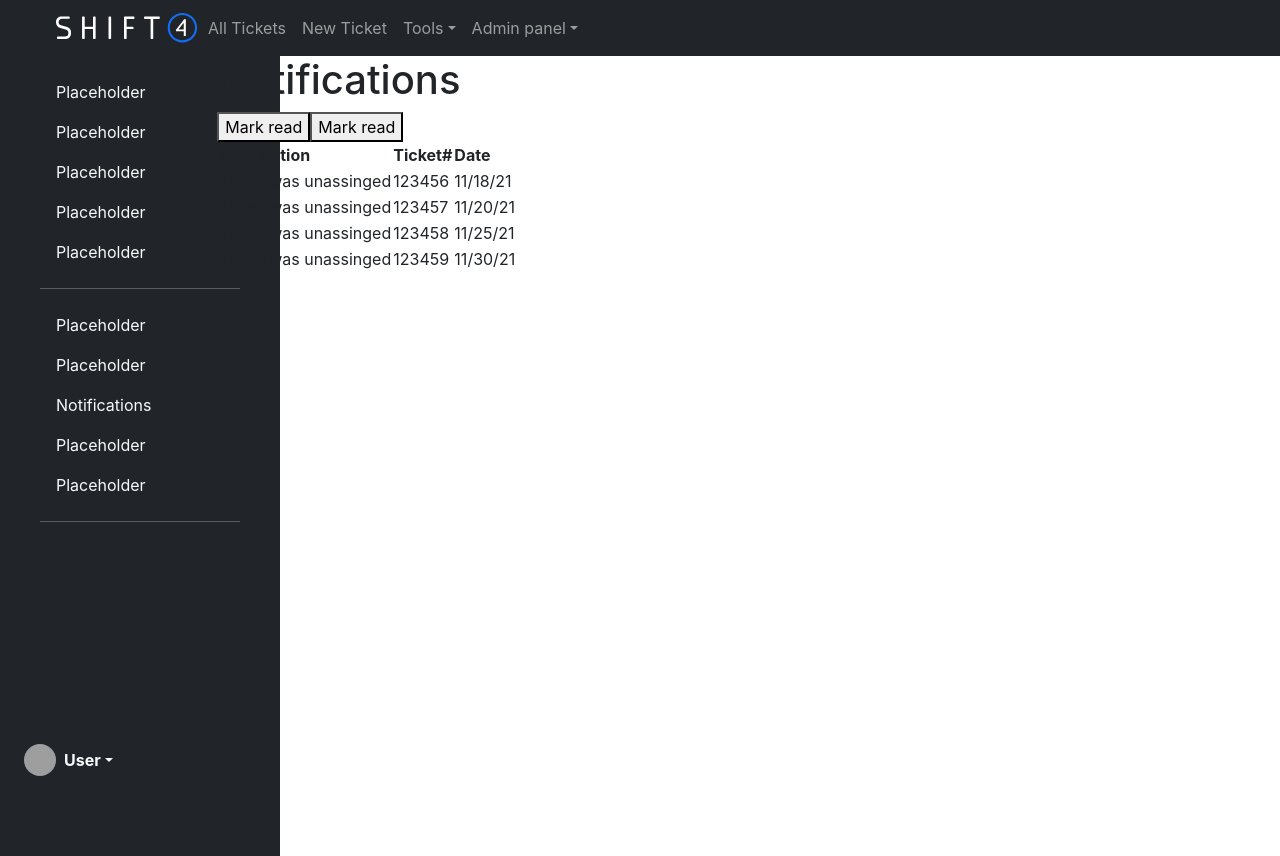
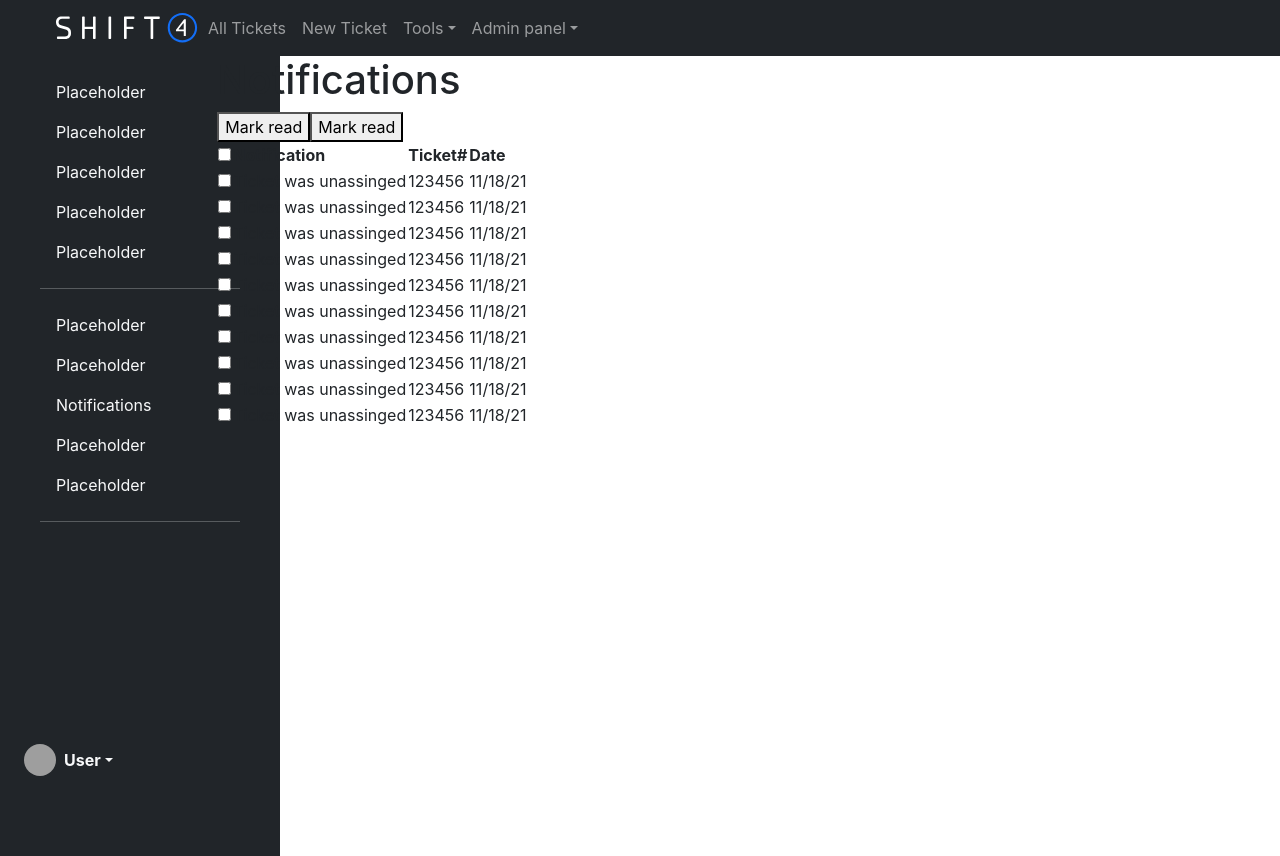
Before and after one commit to vzemaitis/TicketSystemFE, a React (Create React App) app: page /notifications in a window 1280 px wide. Built offline with nearby package versions, Linux system fonts and the light colour scheme; grey boxes are pictures that could not be loaded.

Commit message:
Links and routes
fixed link on the notification button. Also used notification lines JS to create the content instead of manually entering it.

```diff
--- a/public/index.html
+++ b/public/index.html
@@ -10,6 +10,12 @@
       content="Web site created using create-react-app"
     />
     <link rel="apple-touch-icon" href="tablogo.jpg" />
+    <link
+      href="https://cdn.jsdelivr.net/npm/bootstrap@5.1.3/dist/css/bootstrap.min.css"
+      rel="stylesheet"
+      integrity="sha384-1BmE4kWBq78iYhFldvKuhfTAU6auU8tT94WrHftjDbrCEXSU1oBoqyl2QvZ6jIW3"
+      crossorigin="anonymous"
+    />
 
     <!--
       manifest.json provides metadata used when your web app is installed on a
@@ -19,6 +25,11 @@
     <title>Ticket system</title>
   </head>
   <body>
+    <script
+      src="https://cdn.jsdelivr.net/npm/bootstrap@5.1.3/dist/js/bootstrap.bundle.min.js"
+      integrity="sha384-ka7Sk0Gln4gmtz2MlQnikT1wXgYsOg+OMhuP+IlRH9sENBO0LRn5q+8nbTov4+1p"
+      crossorigin="anonymous"
+    ></script>
     <noscript>You need to enable JavaScript to run this app.</noscript>
     <div id="root"></div>
   </body>
--- a/src/components/Layout/Sidemenu/Sidemenu.js
+++ b/src/components/Layout/Sidemenu/Sidemenu.js
@@ -46,7 +46,7 @@ function SideMenu() {
         </ul>
         <ul className="nav nav-pills flex-column mb-auto">
           <li className="nav-item">
-            <a className="nav-link link-light">Notifications</a>
+            <a href="/notifications" className="nav-link link-light">Notifications</a>
           </li>
         </ul>
         <ul className="nav nav-pills flex-column mb-auto">
--- a/src/components/Layout/notification-content/notification-lines.js
+++ b/src/components/Layout/notification-content/notification-lines.js
@@ -1,12 +1,13 @@
 function Notificationlines(props) {
     return (
-    <div className="table-container">
         <tr>
+            <td>
+            <input type="checkbox" />
+            </td>
             <td>Ticket was unassinged</td>
             <td>123456</td>
             <td>11/18/21</td>
         </tr>
-    </div>
     )};
 
   export default Notificationlines;
--- a/src/components/pages/Notifications.js
+++ b/src/components/pages/Notifications.js
@@ -1,6 +1,8 @@
+import Notificationlines from "../Layout/notification-content/notification-lines";
 
 function Notifications() {
-    return <div><h1>Notifications</h1>
+    return (
+    <div><h1>Notifications</h1>
     <div>
         <button>Mark read</button>
         <button>Mark read</button>
@@ -8,36 +10,25 @@ function Notifications() {
 
     <div className="table-container">
         <table class="info box">
+            <th><input type="checkbox" /></th>
             <th>Notification</th>
             <th>Ticket#</th>
             <th>Date</th>
-            <tbody>
-                <tr>
-                    <td>Ticket was unassinged</td>
-                    <td>123456</td>
-                    <td>11/18/21</td>
-                </tr>
-                <tr>
-                    <td>Ticket was unassinged</td>
-                    <td>123457</td>
-                    <td>11/20/21</td>
-                </tr>
-                <tr>
-                    <td>Ticket was unassinged</td>
-                    <td>123458</td>
-                    <td>11/25/21</td>
-                </tr>
-                <tr>
-                    <td>Ticket was unassinged</td>
-                    <td>123459</td>
-                    <td>11/30/21</td>
-                </tr>
-            </tbody>
+            <Notificationlines />
+            <Notificationlines />
+            <Notificationlines />
+            <Notificationlines />
+            <Notificationlines />
+            <Notificationlines />
+            <Notificationlines />
+            <Notificationlines />
+            <Notificationlines />
+            <Notificationlines />
         </table>
 
     </div>
 
     </div>
-  };
+  )};
 
   export default Notifications;
```
